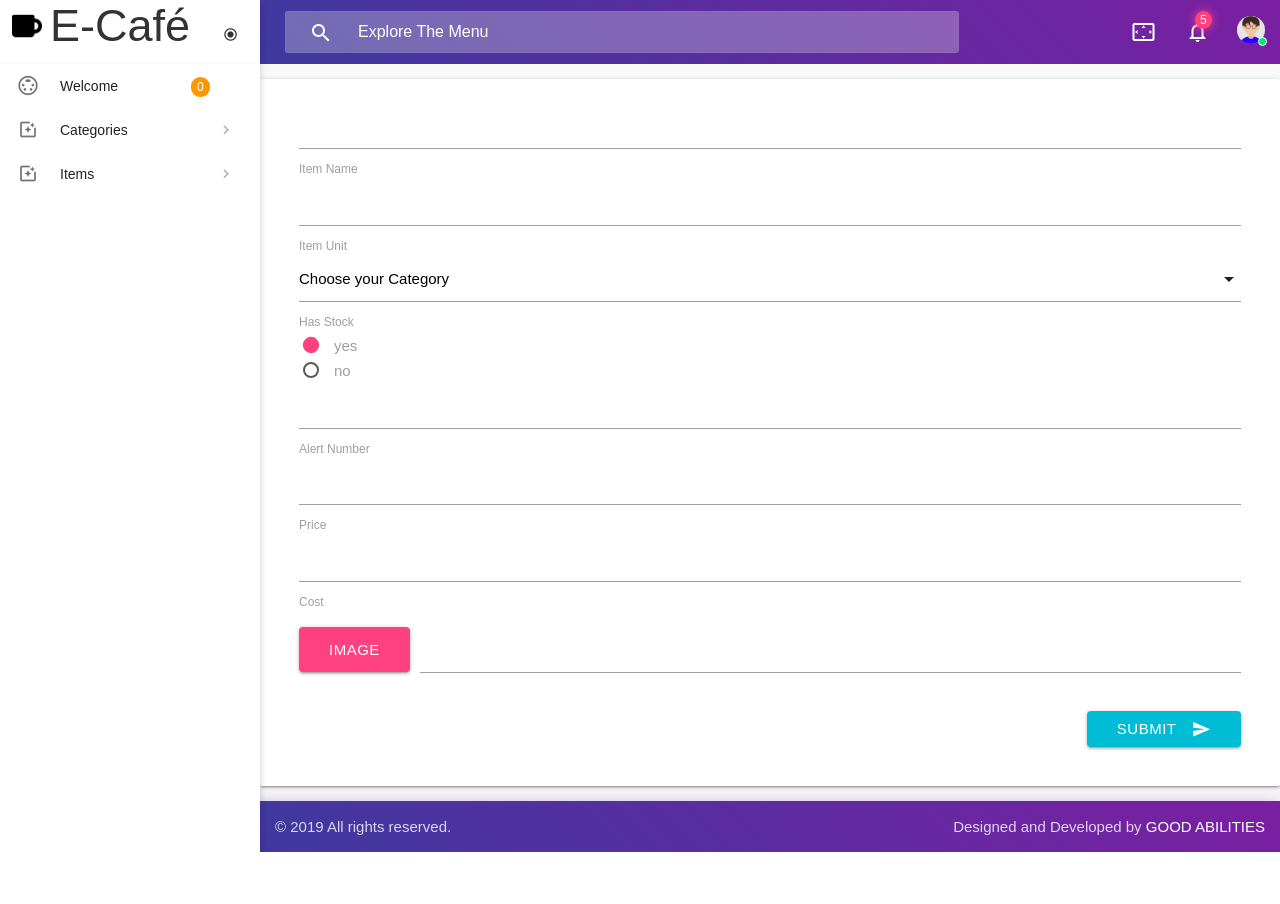
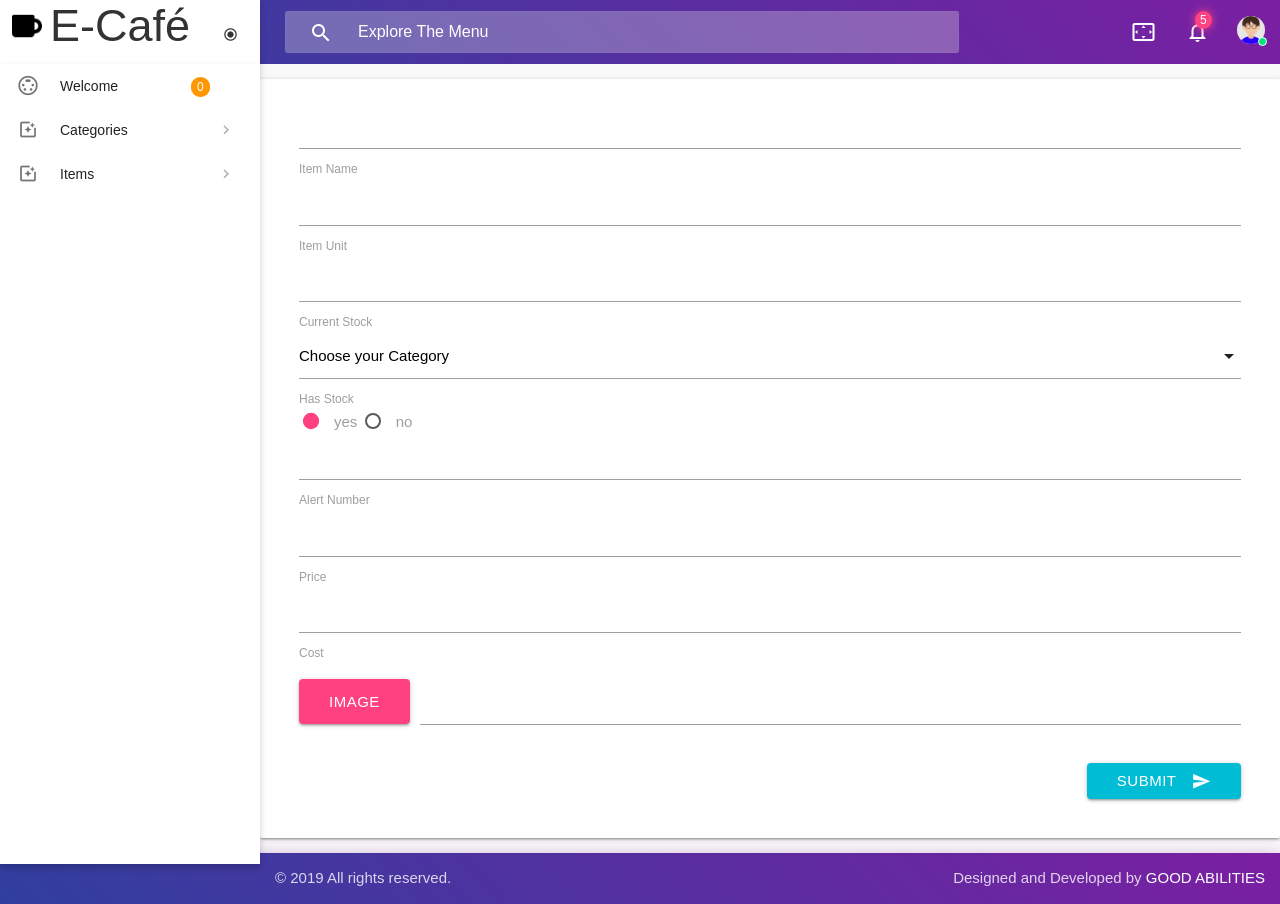
Before and after one commit to ibrahim-good-abilities/ecafe, a Laravel app: page /items/create in a window 1280 px wide. Before the commit the page ends 852 px from the top, so only its background shows below. Run offline with Laravel 8, Linux system fonts and the light colour scheme; tables that the repository leaves empty hold one stand-in row (values such as "Sample post"); style sheets or scripts are compiled from the project's sources; some web fonts are replaced.

Commit message:
make category dynamic & change in add item view

```diff
--- a/app/Http/Controllers/ItemController.php
+++ b/app/Http/Controllers/ItemController.php
@@ -34,7 +34,9 @@
     public function create()
     {
         //
-        return view('items.add-item');
+        $categoy_name = Category::select('category_name','id')->get();
+        //dd($categoy_name);
+        return view('items.add-item')->with('categories_name',$categoy_name);
 
     }
 
@@ -61,6 +63,7 @@
         //$Item->   Category()->category_name;
         $Item->name = request('Item_Name');
         $Item->unit =request('Item_unit');
+        $Item->current_stock=request('current_stock');
         $Item->alert_number=request('alert');
         $Item->price = request('price');
         $Item->cost=request('cost');
@@ -128,6 +131,7 @@
 
         $Item->name = request('Item_Name');
         $Item->unit =request('Item_unit');
+        $Item->current_stock=request('current_stock');
         $Item->alert_number=request('alert');
         $Item->price = request('price');
         $Item->cost=request('cost');
--- a/resources/views/items/add-item.blade.php
+++ b/resources/views/items/add-item.blade.php
@@ -32,17 +32,22 @@
                     <label for="first_name">Item Name</label>
                  </div>
                  <div class="input-unit col s12">
-                    <input  name="Item_unit" id="item-unit" type="number" class="validate">
+                    <input  name="Item_unit" id="item-unit" type="text" class="validate">
                     <label  >Item Unit</label>
+                 </div>
+                 <div class="input-unit col s12">
+                    <input  name="current_stock" id="item-unit" type="number" class="validate">
+                    <label  >Current Stock</label>
                  </div>
               </div>
               <div class="row">
                  <div class="item-category col s12 ">
                     <select class="icons" name="category">
                     <option value="" disabled selected>Choose your Category</option>
-                    <option value="1" data-icon="../../app-assets/images/avatar/avatar-7.png" name="category" class="circle">Category 1</option>
-                    <option value="2" data-icon="../../app-assets/images/avatar/avatar-5.png" name="category" class="circle">Category 2</option>
-                    <option value="3" data-icon="../../app-assets/images/avatar/avatar-3.png" name="category" class="circle">Category 3</option>
+                    @foreach($categories_name as $category_name)
+
+                    <option  value="{{$category_name->id}}" data-icon="../../app-assets/images/avatar/avatar-7.png" name="category" class="circle"> {{$category_name->category_name}} </option>
+                @endforeach
                     </select>
                     <label>Item Category</label>
                  </div>
@@ -56,8 +61,6 @@
                           <input name="has_stock" type="radio" value="1" checked/>
                           <span>yes</span>
                           </label>
-                       </p>
-                       <p>
                           <label>
                           <input name="has_stock" type="radio"  value="0"/>
                           <span>no</span>
--- a/resources/views/items/index.blade.php
+++ b/resources/views/items/index.blade.php
@@ -23,6 +23,7 @@
                     <th>صوره المنتج</th>
                     <th>اسم المنتج</th>
                     <th>وحده المنتج</th>
+                    <th>قيمة المخزون</th>
                     <th>فئه المنتج</th>
                     <th>قيمه مخزون</th>
                     <th>رقم التنبيه</th>
@@ -40,6 +41,7 @@
 
                     <td>{{ $item->name}}</td>
                     <td>{{ $item->unit}}</td>
+                    <th>{{$item->current_stock}}</th>
                     <td> {{ $item->category_name}}</td>
                     <td> @if($item->has_stock==1){{"yes"}} @else
                         {{"no"}}
```
Also changed, not shown: resources/views/items/edit.blade.php (+6 -3 lines), database/migrations/2019_09_22_121027_create_items_table.php.
